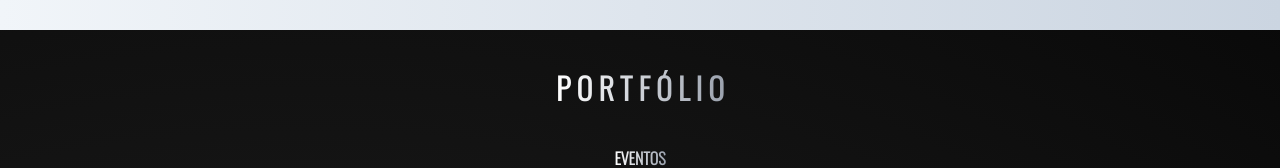
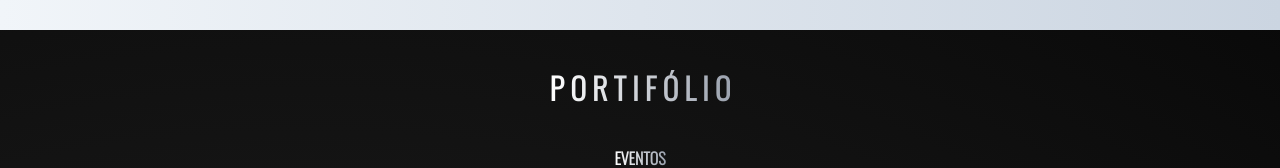
Before and after one commit to gianlucaflaydner/vista-aerea-filmes, a Next.js app: page / in a window 1280 px wide. Shown: the part 446-614 px from the top of the page. Built offline with nearby package versions, Linux system fonts and the light colour scheme.

Commit message:
fix: correct portfolio section title

```diff
--- a/src/components/portfolio-section/PortfolioSection.tsx
+++ b/src/components/portfolio-section/PortfolioSection.tsx
@@ -16,7 +16,7 @@ export default function PortfolioSection() {
       className={`w-screen flex flex-col gap-10 items-center px-5 md:px-10 pt-10 py-10 `}
     >
       <h1 className="font-bold text-transparent text-2xl md:text-3xl bg-clip-text bg-gradient-to-r from-white to-gray-400">
-        P O R T F Ó L I O
+        P O R T I F Ó L I O
       </h1>
       <div className="flex w-screen items-center justify-center">
         <Swiper
```
